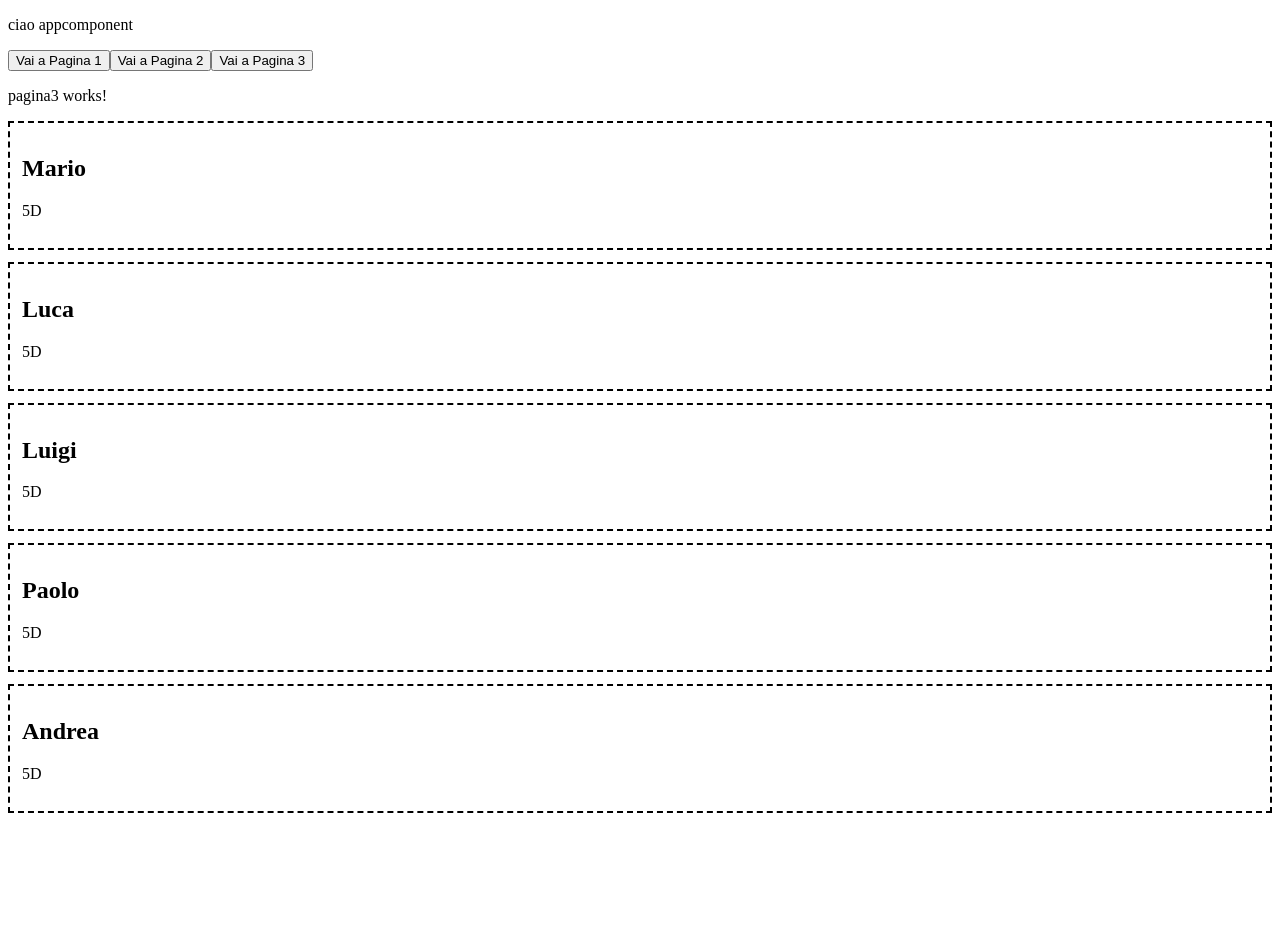
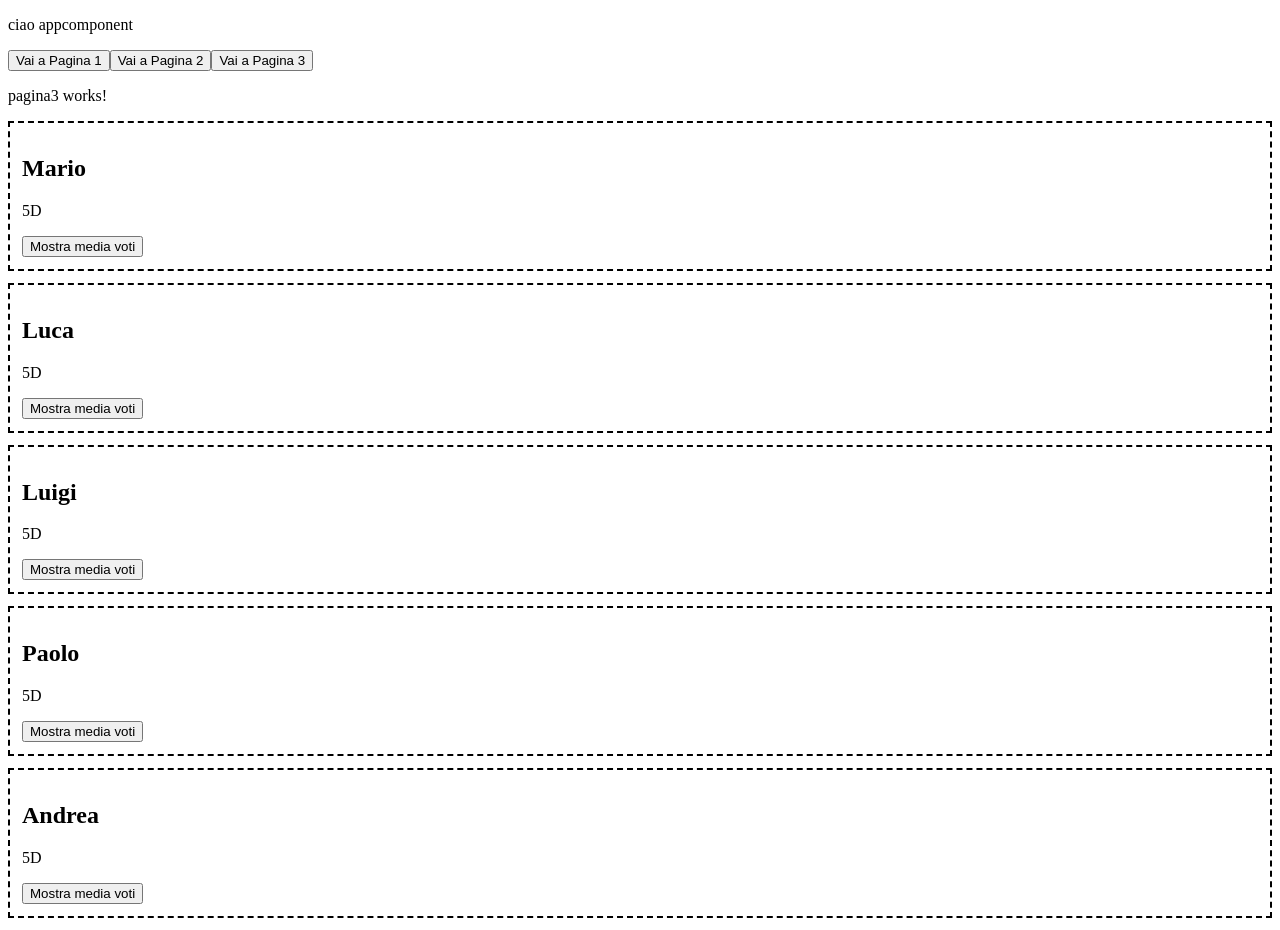
Before and after one commit to HuJun017/Angular_27_10, an Angular app in the folder progetto/: page /pagina3 in a window 1280 px wide. Before the commit the page ends 825 px from the top, so only its background shows below. Built offline with nearby package versions, Linux system fonts and the light colour scheme.

Commit message:
aggiunto mostra media voti

```diff
--- a/progetto/src/app/pagina3/pagina3.html
+++ b/progetto/src/app/pagina3/pagina3.html
@@ -2,5 +2,6 @@
 <app-studente
     *ngFor="let studente of studenti"
     [nome]="studente.nome"
-    [classe]="studente.classe">
+    [classe]="studente.classe"
+    [mediaVoti]='studente.mediaVoti'>
 </app-studente>
--- a/progetto/src/app/studente/studente.html
+++ b/progetto/src/app/studente/studente.html
@@ -1,4 +1,8 @@
 <div style="border:2px dashed black; padding:12px; margin:12px 0;">
     <h2>{{ nome }}</h2>
     <p>{{ classe}}</p>
+    <p *ngIf="mostraMedia">{{ mediaVoti}}</p>
+    <button (click)="toggleMedia()">
+        {{ mostraMedia ? 'Nascondi media voti' : 'Mostra media voti' }}
+    </button>
 </div>
--- a/progetto/src/app/studente/studente.ts
+++ b/progetto/src/app/studente/studente.ts
@@ -10,4 +10,11 @@ import { Component, Input } from '@angular/core';
 export class Studente {
   @Input() nome!: string;
   @Input() classe!: string;
+  @Input() mediaVoti!: number;
+
+  mostraMedia = false;
+
+  toggleMedia() {
+    this.mostraMedia = !this.mostraMedia;
+  }
 }
```
